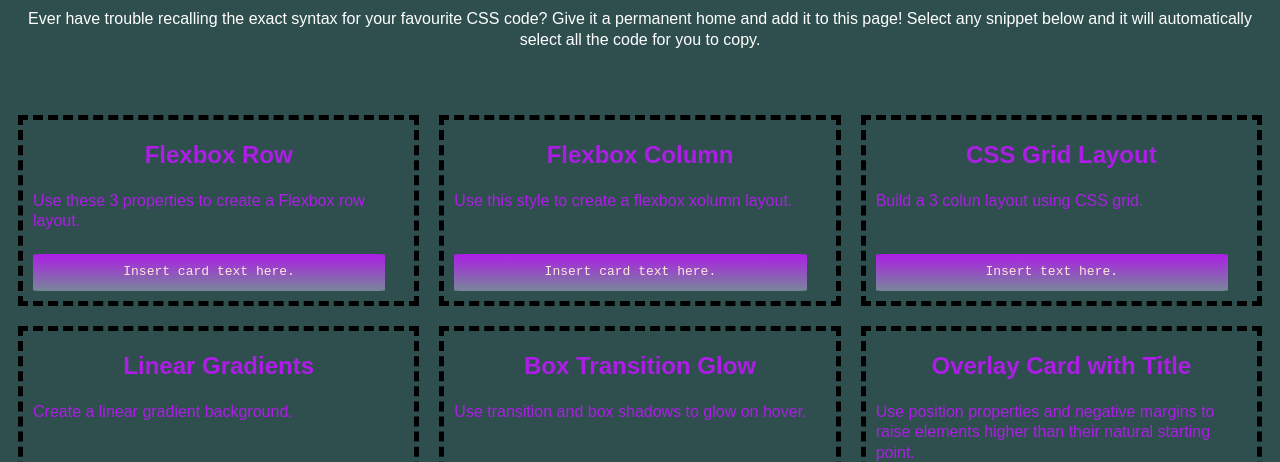
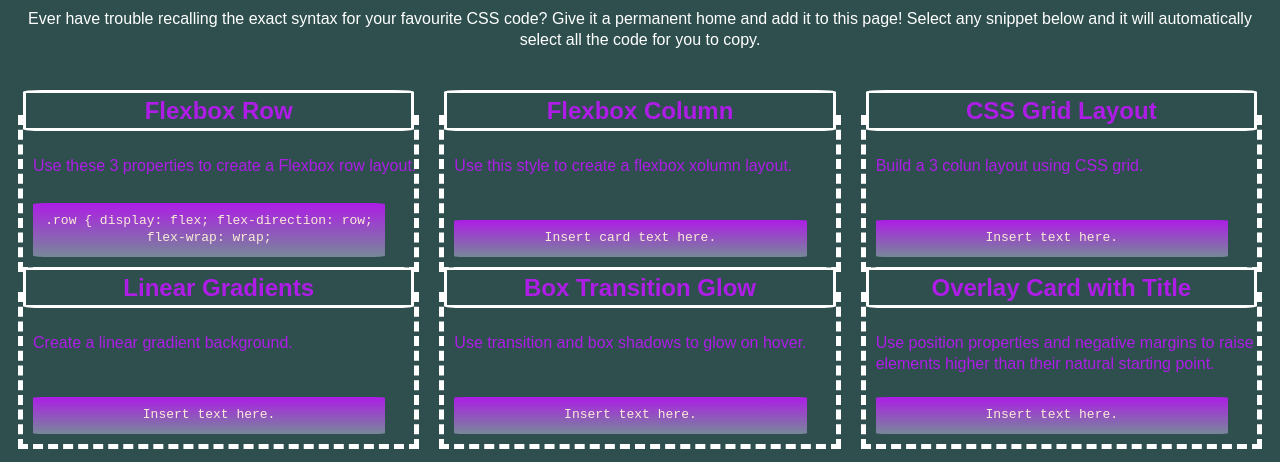
Before and after one commit to malxxy/mini-project-02, a plain HTML site: page index.html in a window 1280 px wide. Shown: the part 96-558 px from the top of the page. Drawn offline with Linux system fonts and the light colour scheme.

Commit message:
Stylized headings

```diff
--- a/assets/css/style.css
+++ b/assets/css/style.css
@@ -43,6 +43,11 @@
 
   main h2 {
     position:relative;
+    margin-top: -30px;
+    border: 3px solid white;
+    border-radius:5%;
+    background-color: darkslategray;
+    padding: 2px 5px;
   }
 
   .grid {
@@ -53,22 +58,25 @@
 
   .flexbox-grid {
     position:relative;
-    border: 5px;
+    border: 5px white;
     border-style: dashed;
     margin: 10px;
   }
 
   .text {
+    position:relative;
+    top:5px;
+    left: 10px;
     color:rgb(173, 29, 230);
     font-family: "Arial","Calibri",sans-serif;
     text-align: left;
     min-height: 100px;
-    margin: 10px;
   }
 
   .card {
     position:absolute;
     bottom: 0px;
+    align-items: center;
     /* Color gradient in background of card */
     background:linear-gradient(#ad1de6,#778899);
     border-radius:3%;
--- a/index.html
+++ b/index.html
@@ -30,7 +30,10 @@
                 <p class="text">Use these 3 properties to create a Flexbox row layout.</p>
             </div>
             <div>
-                <p class="card">Insert card text here.</p>
+                <p class="card">.row {
+                    display: flex;
+                    flex-direction: row;
+                    flex-wrap: wrap;</p>
             </div>
         </section>
 
```
